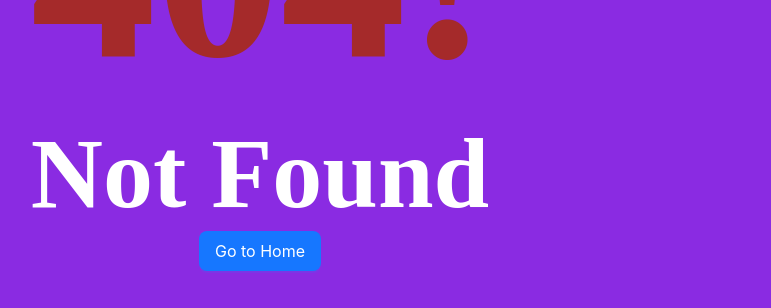
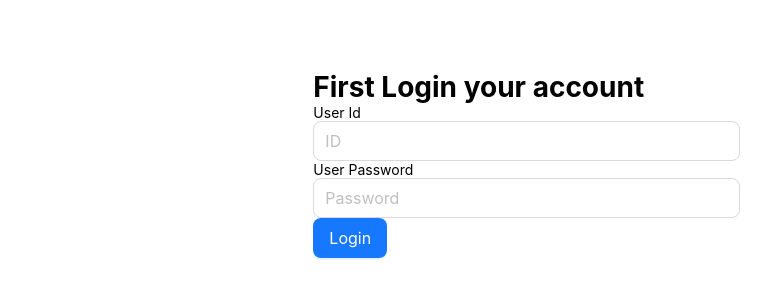
Before and after one commit to rasel739/takoya-university-management-front-end, a Next.js app: page /login in a window 1280 px wide. Before the commit this address had no page. Shown: the part 236-544 px from the top of the page, without its empty margins (380-1151 px from the left). Built offline with nearby package versions, Linux system fonts and the light colour scheme; what @ant-design/nextjs-registry would draw is missing.

Commit message:
login page  working

```diff
--- a/package.json
+++ b/package.json
@@ -17,7 +17,8 @@
     "react-dom": "^19.0.0",
     "react-hook-form": "^7.60.0",
     "react-icons": "^5.5.0",
-    "react-redux": "^9.2.0"
+    "react-redux": "^9.2.0",
+    "react-starfield": "^1.0.3"
   },
   "devDependencies": {
     "@eslint/eslintrc": "^3",
--- /dev/null
+++ b/src/app/login/page.tsx
@@ -0,0 +1,64 @@
+'use client';
+import Starfield from 'react-starfield';
+import { Button, Col, Row } from 'antd';
+import loginImage from '@/assets/Login.gif';
+import Image from 'next/image';
+import Form from '@/components/forms/Form';
+import FormInput from '@/components/forms/FormInput';
+import { SubmitHandler } from 'react-hook-form';
+
+type FormData = {
+  id: string;
+  password: string;
+};
+const Login = () => {
+  const onSubmit: SubmitHandler<FormData> = (data) => {
+    try {
+      console.log('Login data:', data);
+    } catch (error) {
+      console.error('Login failed:', error);
+    }
+  };
+
+  return (
+    <div>
+      <Starfield
+        starCount={1000}
+        starColor={[255, 255, 255]}
+        speedFactor={0.05}
+        backgroundColor='white'
+      />
+      <Row style={{ minHeight: '100vh' }} justify='center' align='middle'>
+        <Col sm={12} md={16} lg={10}>
+          <Image src={loginImage} alt='Login-gif' width={500} />
+        </Col>
+        <Col sm={12} md={8} lg={8}>
+          <h1>First Login your account</h1>
+          <div>
+            <Form submitHandler={onSubmit}>
+              <div>
+                <FormInput type='text' size='large' placeholder='ID' name='id' label='User Id' />
+              </div>
+              <div>
+                <FormInput
+                  type='password'
+                  size='large'
+                  placeholder='Password'
+                  name='password'
+                  label='User Password'
+                />
+              </div>
+              <div>
+                <Button type='primary' htmlType='submit' size='large'>
+                  Login
+                </Button>
+              </div>
+            </Form>
+          </div>
+        </Col>
+      </Row>
+    </div>
+  );
+};
+
+export default Login;
--- a/src/components/forms/Form.tsx
+++ b/src/components/forms/Form.tsx
@@ -1,52 +1,18 @@
 'use client';
-// import { FormProvider, SubmitHandler, useForm } from 'react-hook-form';
 
 import { FieldValues, FormProvider, SubmitHandler, useForm, UseFormProps } from 'react-hook-form';
 
-// type FormConfig = {
-//   defaultValue?: Record<string, any>;
-// };
-
-// type FormProps = {
-//   children: React.ReactNode | React.ReactElement;
-//   submitHandler: SubmitHandler<any>;
-// } & FormConfig;
-
-// const Form = ({ children, submitHandler, defaultValue }: FormProps) => {
-//   const formConfig: FormConfig = {};
-//   const methods = useForm<FormProps>(formConfig);
-
-//   const { handleSubmit, reset } = methods;
-//   const onSubmit = (data: any) => {
-//     submitHandler(data);
-//     reset(); // Reset the form after submission
-//   };
-
-//   if (!!defaultValue) formConfig['defaultValue'] = defaultValue;
-
-//   return (
-//     <FormProvider {...methods}>
-//       <form onSubmit={handleSubmit(onSubmit)}>
-//         {children}
-//         <input type='submit' value='Submit' />
-//       </form>
-//     </FormProvider>
-//   );
-// };
-
-// export default Form;
-
 type FormProps<T extends FieldValues> = {
   children: React.ReactNode | React.ReactElement;
-  onSubmit: SubmitHandler<T>;
+  submitHandler: SubmitHandler<T>;
   options?: UseFormProps<T>;
 };
 
-const Form = <T extends FieldValues>({ children, onSubmit, options }: FormProps<T>) => {
+const Form = <T extends FieldValues>({ children, submitHandler, options }: FormProps<T>) => {
   const methods = useForm<T>(options);
   return (
     <FormProvider {...methods}>
-      <form onSubmit={methods.handleSubmit(onSubmit)} noValidate>
+      <form onSubmit={methods.handleSubmit(submitHandler)} noValidate>
         {children}
       </form>
     </FormProvider>
--- a/src/components/forms/FormInput.tsx
+++ b/src/components/forms/FormInput.tsx
@@ -1,7 +1,7 @@
 'use client';
 
 import { Input } from 'antd';
-import { Controller, useForm } from 'react-hook-form';
+import { Controller, useFormContext } from 'react-hook-form';
 
 interface IInput {
   id?: string;
@@ -26,13 +26,14 @@ const FormInput = ({
   validation,
   disabled,
 }: IInput) => {
-  const { control } = useForm();
+  const { control } = useFormContext();
   return (
     <>
       {label && <label htmlFor={id}>{label}</label>}
       <Controller
         control={control}
         name={name}
+        rules={validation}
         render={({ field }) => (
           <Input
             type={type}
@@ -41,7 +42,7 @@ const FormInput = ({
             placeholder={placeholder}
             disabled={disabled}
             {...field}
-            value={value ? value : field.value}
+            value={value ?? field.value}
           />
         )}
       />
```
Also changed, not shown: src/app/login/login.tsx (deleted, +0 -7 lines), src/assets/Login.gif (added), 1 other file (tests, documents, lock files or other folders).
